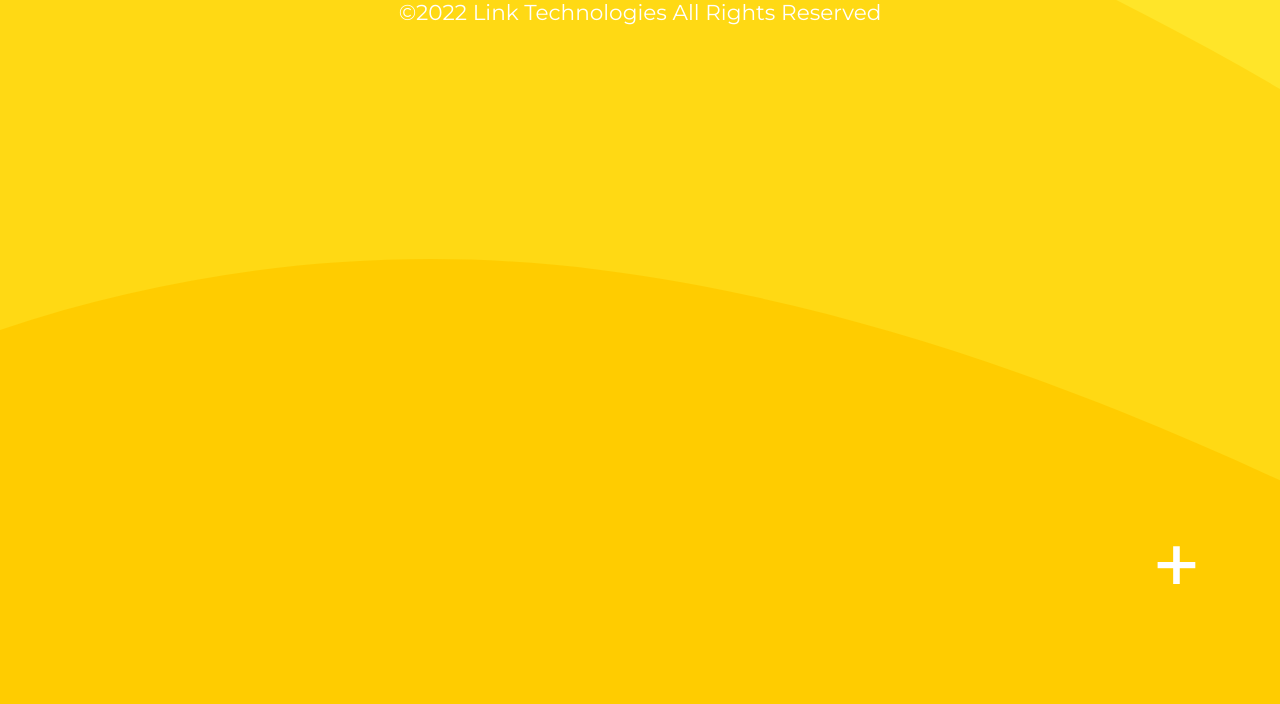
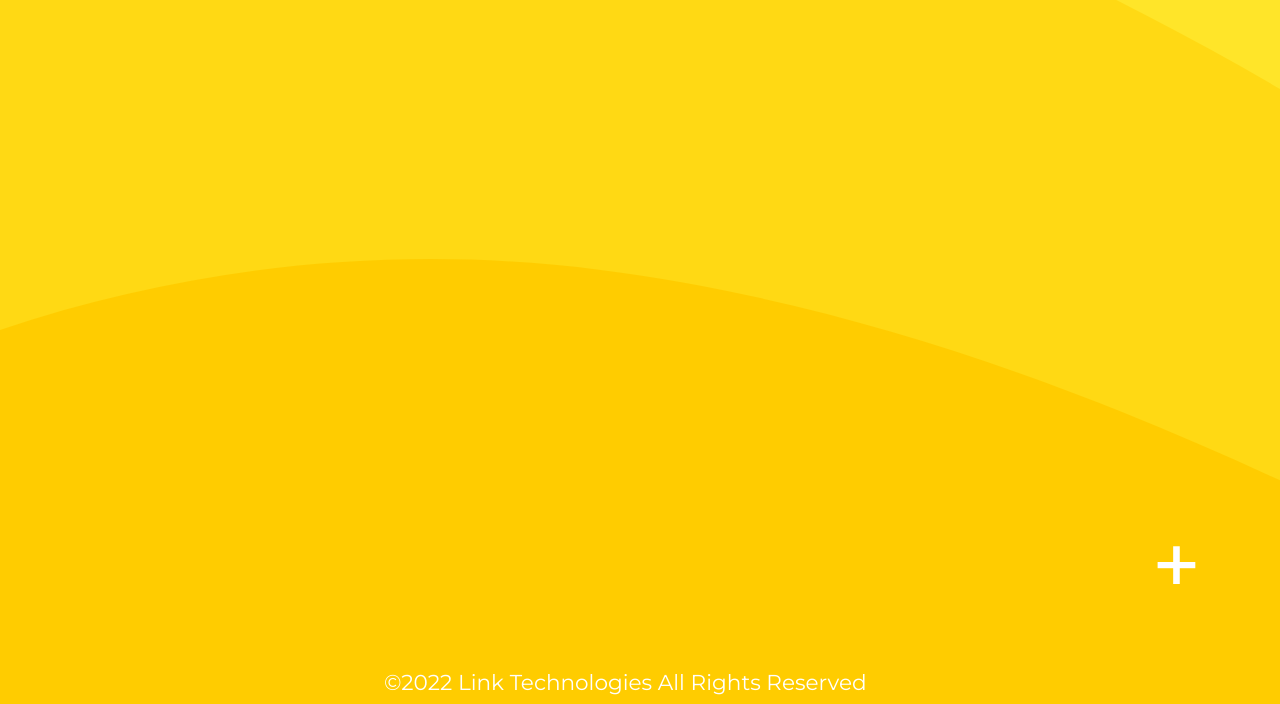
Before and after one commit to briandabuilder/NoteLink, a Node server app: page / in a window 1280 px wide. Shown: the part 96-800 px from the top of the page. Run offline with Node 20, Linux system fonts and the light colour scheme.

Commit message:
positioning fix

```diff
--- a/public/css/index.css
+++ b/public/css/index.css
@@ -17,6 +17,25 @@ and (min-width: 0.98px) {
     }
 }
 
+
+@media only screen
+and (min-width: 200.98px) {
+    #footer {
+        position: fixed;
+        bottom: 0;
+        right: 7%;
+    }
+}
+
+@media only screen
+and (min-width: 500.98px) {
+    #footer {
+        position: fixed;
+        bottom: 0;
+        left: 8%;
+    }
+}
+
 @media only screen
 and (min-width: 600.98px) {
     #add {
@@ -24,14 +43,25 @@ and (min-width: 600.98px) {
         bottom: 85px;
         right: 60px;
     }
+
+    #footer {
+        position: fixed;
+        bottom: 0;
+        left: 18%;
+    }
 }
 
 @media only screen
-and (min-width: 900.98px) {
+and (min-width: 1100.98px) {
     #add {
         position: fixed;
         bottom: 85px;
         right: 77px;
+    }
+    #footer {
+        position: fixed;
+        bottom: 0;
+        left: 30%;
     }
 }
 
@@ -42,4 +72,17 @@ and (min-width: 1500.98px) {
         bottom: 85px;
         right: 137px;
     }
+
+    #footer {
+        position: fixed;
+        bottom: 0;
+        left: 32%;
+    }
 }
+
+
+.footer-text {
+    color: white;
+    font-family: 'Montserrat', sans-serif;
+    font-size: 1.35rem;
+}
--- a/public/css/styles.css
+++ b/public/css/styles.css
@@ -49,75 +49,3 @@ nav li {
 #wrap {
     min-height: 100%;
 }
-
-@media only screen
-and (min-width: 00.98px) {
-    #footer {
-        display: flex;
-        flex-direction: column;
-        position: static;
-        bottom: 15px;
-        left: 2%;
-        text-align: center;
-        align-items: center;
-    }
-}
-
-@media only screen
-and (min-width: 600.98px) {
-    #footer {
-        display: flex;
-        flex-direction: column;
-        position: static;
-        bottom: 15px;
-        left: 17%;
-        text-align: center;
-        align-items: center;
-    }
-}
-
-@media only screen
-and (min-width: 900.98px) {
-    #footer {
-        display: flex;
-        flex-direction: column;
-        position: static;
-        bottom: 15px;
-        left: 24%;
-        text-align: center;
-        align-items: center;
-    }
-}
-
-@media only screen
-and (min-width: 1100.98px) {
-    #footer {
-        display: flex;
-        flex-direction: column;
-        position: static;
-        bottom: 15px;
-        left: 32%;
-        text-align: center;
-        align-items: center;
-    }
-}
-
-@media only screen
-and (min-width: 1500.98px) {
-    #footer {
-        display: flex;
-        flex-direction: column;
-        position: static;
-        bottom: 15px;
-        left: 32%;
-        text-align: center;
-        align-items: center;
-        margin-top: 100px;
-    }
-}
-
-.footer-text {
-    color: white;
-    font-family: 'Montserrat', sans-serif;
-    font-size: 1.35rem;
-}
```
Also changed, not shown: public/css/create.css (+72 -0 lines).
